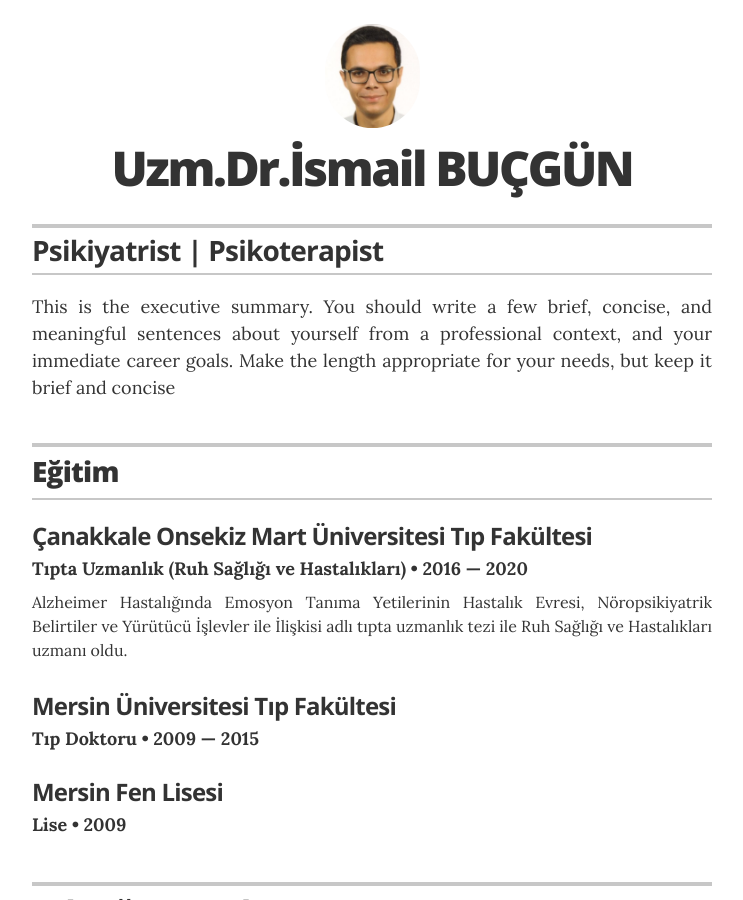
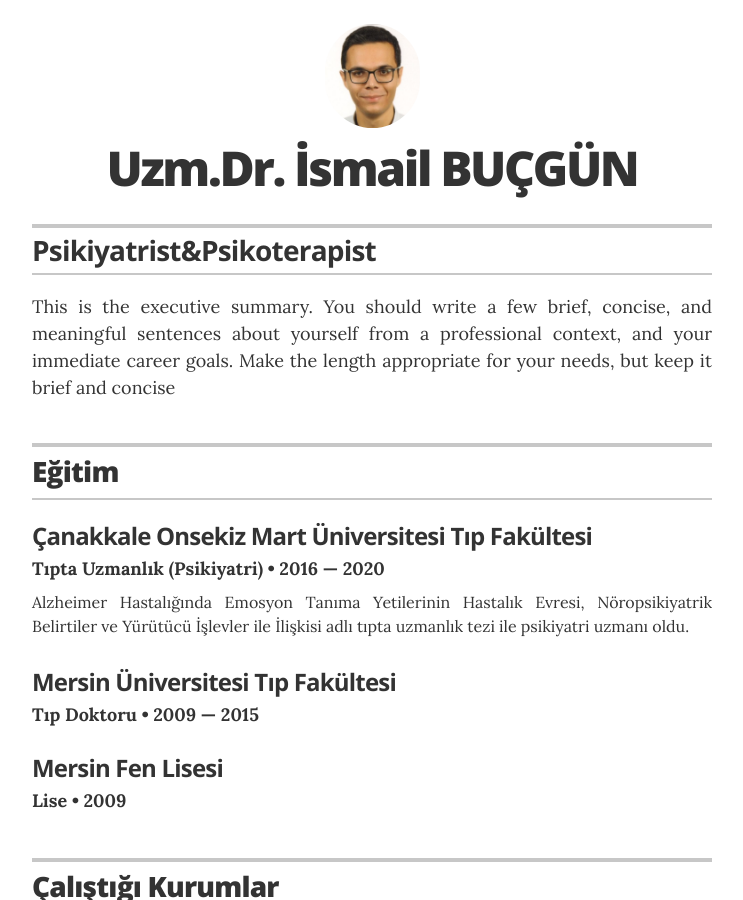
Before and after one commit to ibucgun/ibucgun.github.io, a Jekyll site: the page built from index.html, in a window 1280 px wide and 900 px high. Shown: the whole window, without its empty margins (268-1011 px from the left). Built offline with Jekyll 4.4.1, drawn with Linux system fonts in a browser that asks for light colours; some of the changed text lies outside the part shown.

Commit message:
Güncellendi.

```diff
--- a/_config.yml
+++ b/_config.yml
@@ -1,6 +1,6 @@
 # Site settings
-title: "Uzm.Dr.İsmail BUÇGÜN"
-description: "Uzm.Dr.İsmail BUÇGÜN"
+title: "Uzm.Dr. İsmail BUÇGÜN"
+description: "Uzm.Dr. İsmail BUÇGÜN"
 
 # Build settings
 markdown: kramdown
@@ -10,8 +10,8 @@ sass:
 
 # Resume settings
 resume_avatar:                  "true"
-resume_name:                    "Uzm.Dr.İsmail BUÇGÜN"
-resume_title:                   "Psikiyatrist | Psikoterapist"
+resume_name:                    "Uzm.Dr. İsmail BUÇGÜN"
+resume_title:                   "Psikiyatrist&Psikoterapist"
 
 # used for the contact button in _layouts/resume.html
 resume_contact_email:           "lisasimpson@youremailaddress.com"
--- a/_data/education.yml
+++ b/_data/education.yml
@@ -1,11 +1,11 @@
 # Degree
 
-- degree: Tıpta Uzmanlık (Ruh Sağlığı ve Hastalıkları)
+- degree: Tıpta Uzmanlık (Psikiyatri)
   uni: Çanakkale Onsekiz Mart Üniversitesi Tıp Fakültesi
   year: 2016 &mdash; 2020
   awards:
     - award:
-  summary: Alzheimer Hastalığında Emosyon Tanıma Yetilerinin Hastalık Evresi, Nöropsikiyatrik Belirtiler ve Yürütücü İşlevler ile İlişkisi adlı tıpta uzmanlık tezi ile Ruh Sağlığı ve Hastalıkları uzmanı oldu.
+  summary: Alzheimer Hastalığında Emosyon Tanıma Yetilerinin Hastalık Evresi, Nöropsikiyatrik Belirtiler ve Yürütücü İşlevler ile İlişkisi adlı tıpta uzmanlık tezi ile psikiyatri uzmanı oldu.
 
 - degree: Tıp Doktoru
   uni: Mersin Üniversitesi Tıp Fakültesi
--- a/_data/skills.yml
+++ b/_data/skills.yml
@@ -1,4 +1,7 @@
 # Mesleki İlgi Alanları
+- skill:
+  description: Tüm ruhsal hastalıkların tanı ve tedavisi konusunda bilgi ve deneyime sahiptir.
+
 - skill: Destekleyici Psikoterapi
   description: Destekleyici psikoterapi, günümüzde bireysel psikoterapiler arasında dünyada en yaygın kullanılan psikoterapi yöntemidir ve psikodinamik psikiyatri temellerine dayalıdır. Psikiyatrik tanısal değerlendirmeyi gerektiren, terapistin girişimlerini özgül bir hedefi başarmaya yönelik olarak tasarladığı bir psikoterapidir. <br><br>Bu tedavi yönteminin en sık kullanıldığı ruhsal sorun ve hastalıklar; depresyon, anksiyete bozuklukları, psikosomatik hastalıklar, yas süreci, özkıyım ve diğer kriz durumları, alkol-madde bağımlılığı ve kişilik bozukluklarıdır.
 
```
